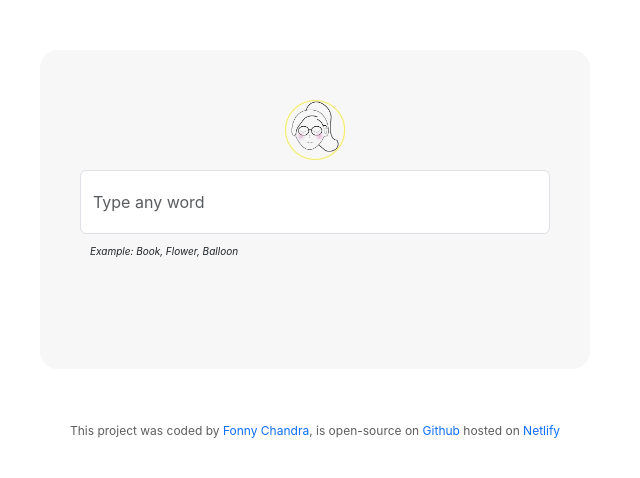
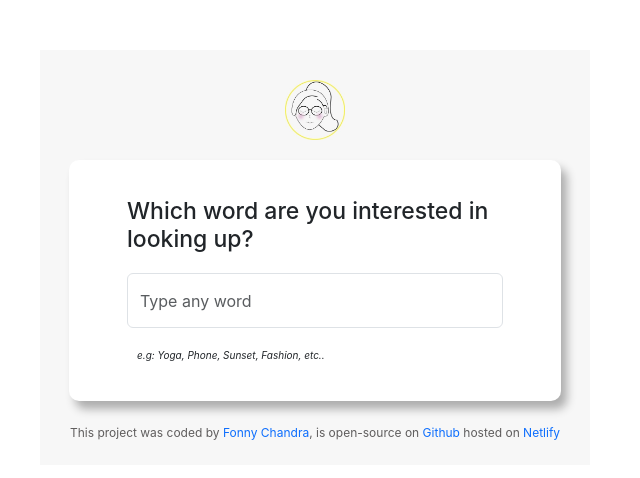
Before and after one commit to fonnycode/dictionary-react, a React (Create React App) app: page / in a window 1280 px wide. Shown: the top 478 px of the page, without its empty margins (325-965 px from the left). Built offline with nearby package versions, Linux system fonts and the light colour scheme; no server answers.

Commit message:
completed the styling, css

```diff
--- a/src/App.css
+++ b/src/App.css
@@ -1,8 +1,7 @@
 .App {
   background-color: #F7F7F7;
   max-width: 550px;
-  padding: 50px 0 100px;
-  border-radius: 18px;
+  padding: 30px 9px 20px;
  margin: 50px auto;
  display: block;
 
@@ -13,3 +12,15 @@
   display: block;
   margin: 0 auto;
 }
+
+
+footer {
+  text-align: center;
+  font-size: 12px;
+  color: rgb(95, 93, 93);
+  line-height: 2;
+}
+
+footer a {
+  text-decoration: none;
+}
--- a/src/App.js
+++ b/src/App.js
@@ -10,8 +10,17 @@ function App() {
         <img src={logo} className="App-logo" alt="logo" />
         <Dictionary />
       </header>
-
-
+      <footer>
+        This project was coded by
+        <a href="https://www.linkedin.com/in/fonny-chandra-41b81970/">
+          {" "}
+          Fonny Chandra
+        </a>
+        , is open-source on{" "}
+        <a href="https://github.com/fonnycode/dictionary-react"> Github</a>{" "}
+        hosted on
+        <a href="https://react-dictionary-apps.netlify.app/"> Netlify</a>
+      </footer>
     </div>
   );
 }
--- a/src/Dictionary.css
+++ b/src/Dictionary.css
@@ -1,26 +1,31 @@
 .Dictionary {
   font-size: 15px;
-  text-transform: capitalize;
   text-align: left;
-
-
 }
-
+.Dictionary section{
+  background-color: white;
+  border-radius: 10px;
+  padding: 38px;
+  box-shadow: 6px 8px 10px rgb(0  0 0 / 30%);
+  margin: 20px;
+}
 .Dictionary form {
-  margin: 10px 40px;
+  margin: 20px;
   display: block;
 }
 
 .Dictionary .hints {
   text-align: left;
-  margin-left: 50px;
-  margin-bottom: 10px;
+  margin-left: 30px;
   font-style: italic;
   font-size: 10px;
   display: block;
 }
 
 .Dictionary .input-word {
-  height: 64px;
-  color: rgb(130, 133, 133);
+  height: 55px;
 }
+.Dictionary h1{
+  font-size: 23px;
+  margin-left: 20px;
+}
--- a/src/Dictionary.js
+++ b/src/Dictionary.js
@@ -4,27 +4,36 @@ import axios from "axios";
 import Results from "./Results";
 
 export default function Dictionary() {
-  let [words, setWords] = useState("");
+  let [words, setWords] = useState("Phone");
 let [results, setResults] = useState(null);
+let [loaded, setLoaded] = useState(false);
 
 function handleResponse(response){
 setResults(response.data);
 }
-
-  function handleSubmit(event) {
-    event.preventDefault();
-
+function load(){
+  setLoaded(true);
+  search();
+}
+function search(){
 let apiKey = "9tce7490b0da29acf6b444190735fo2f";
 let apiUrl = `https://api.shecodes.io/dictionary/v1/define?word=${words}&key=${apiKey}`;
 axios.get(apiUrl).then(handleResponse);
-
+}
+  function handleSubmit(event) {
+    event.preventDefault();
+    search();
   }
 
   function updateWords(event) {
     setWords(event.target.value);
   }
+
+  if (loaded) {
  return (
    <div className="Dictionary">
+     <section>
+       <h1>Which word are you interested in looking up?</h1>
        <form onSubmit={handleSubmit}>
          <input
            className="form-control input-word"
@@ -33,8 +42,14 @@ let apiKey = "9tce7490b0da29acf6b444190735fo2f";
            onChange={updateWords}
          />
        </form>
-      <div className="hints">example: Book, Flower, Balloon </div>
+       <div className="hints">e.g: Yoga, Phone, Sunset, Fashion, etc.. </div>
+     </section>
      <Results results={results} />
    </div>
  );
+  }else{
+    load();
+    return "Loading page.."
   }
+
+}
--- a/src/Meaning.js
+++ b/src/Meaning.js
@@ -5,7 +5,7 @@ export default function Meaning(props) {
 
   return (
     <div className="Meaning">
-      <h3>{props.meaning.partOfSpeech}</h3>
+      <h3 className="text-capitalize">{props.meaning.partOfSpeech}</h3>
       <strong>Definition:</strong>
       <br />
         {props.meaning.definition}
--- a/src/Results.css
+++ b/src/Results.css
@@ -1,4 +1,5 @@
 .Results{
     color: #595C5E;
-    margin: 20px 50px;
+    line-height: 2.5;
+    text-transform: capitalize;
 }
--- a/src/Results.js
+++ b/src/Results.js
@@ -6,13 +6,16 @@ export default function Results(props) {
   if (props.results) {
     return (
       <div className="Results">
-        <h2>{props.results.word}</h2>
-        <em>{props.results.phonetic}</em>
+        <section>
+
+          <h2>{props.results.word}</h2>
+          <em>  {props.results.phonetic} </em>
+        </section>
         {props.results.meanings.map(function (meaning, index) {
           return (
-            <div key={index}>
+            <section key={index}>
               <Meaning meaning={meaning} />
-            </div>
+            </section>
           );
         })}
       </div>
--- /dev/null
+++ b/src/Synonyms.css
@@ -0,0 +1,14 @@
+.synonyms {
+  padding: 0;
+
+}
+
+.synonyms li{
+    display: inline-block;
+    font-size: 13px;
+padding-right: 15px;
+margin: 5px 10px;
+border: 0.5px solid #3258CA;
+border-radius: 8px;
+padding: 1px 7px;
+}
--- a/src/Synonyms.js
+++ b/src/Synonyms.js
@@ -1,16 +1,17 @@
 import React from "react";
+import "./Synonyms.css";
 
 export default function Synonyms(props) {
   if (props.synonyms) {
     return (
-      <div className="Synonym-title">
-        <strong>Synonyms:</strong>
+
         <ul className="synonyms">
+          <strong>Synonyms: </strong>
           {props.synonyms.map(function (synonyms, index) {
             return <li key={index}>{synonyms}</li>;
           })}
         </ul>
-      </div>
+
     );
   } else {
     return null;
--- a/src/index.css
+++ b/src/index.css
@@ -4,14 +4,3 @@ body {
     sans-serif;
 
 }
-
-footer {
-  text-align: center;
-  font-size: 12px;
-  color: rgb(95, 93, 93);
-  line-height: 2;
-}
-
-footer a {
-  text-decoration: none;
-}
--- a/src/index.js
+++ b/src/index.js
@@ -9,17 +9,7 @@ root.render(
   <React.StrictMode>
     <App />
 
-    <footer>
-      This project was coded by
-      <a href="https://www.linkedin.com/in/fonny-chandra-41b81970/">
-        {" "}
-        Fonny Chandra
-      </a>
-      , is open-source on{" "}
-      <a href="https://github.com/fonnycode/dictionary-react"> Github</a> hosted
-      on
-      <a href="https://react-dictionary-apps.netlify.app/"> Netlify</a>
-    </footer>
+
   </React.StrictMode>
 );
 
```
Lines whose indentation alone changed are shown as unchanged.
